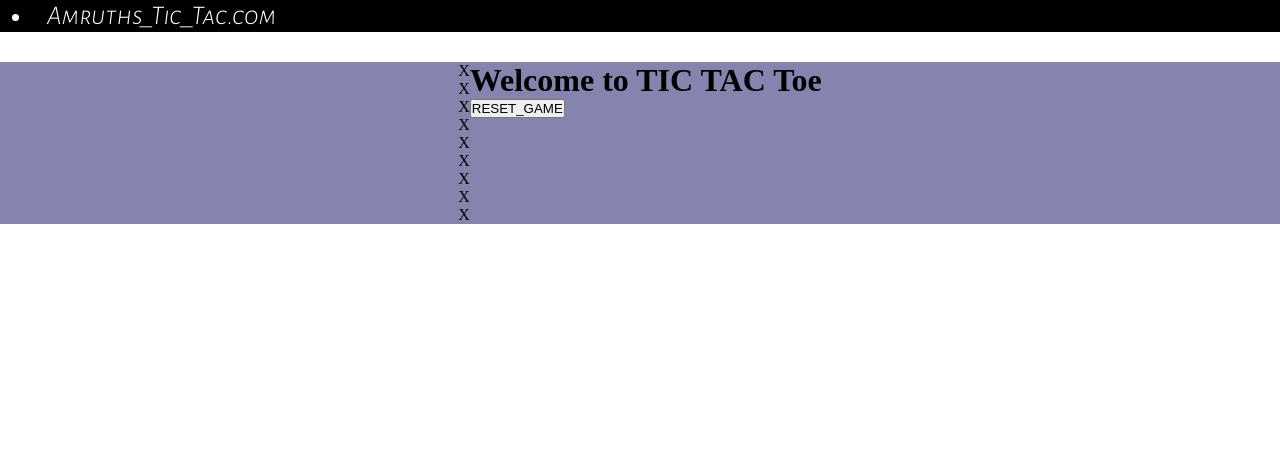
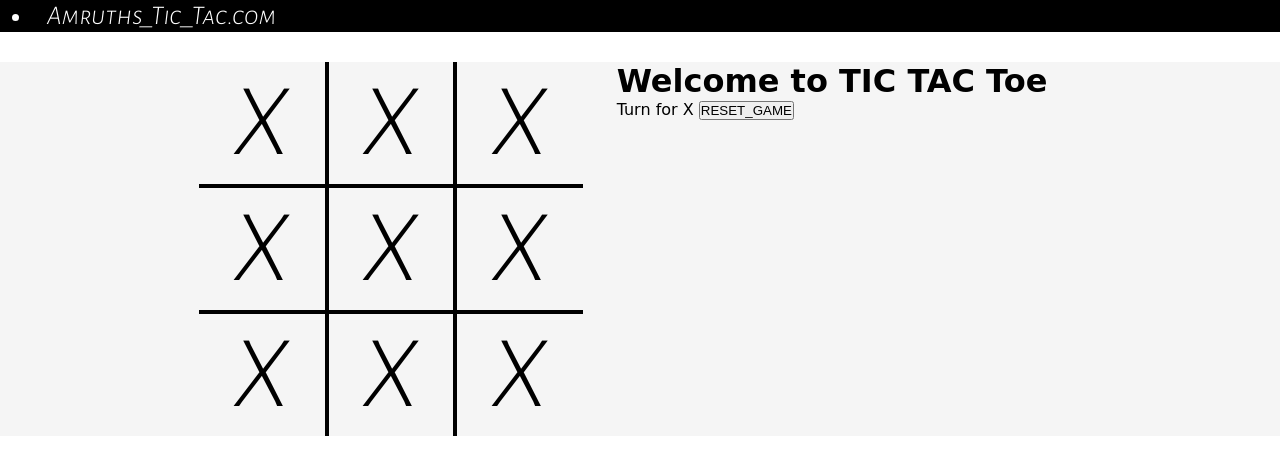
Before and after one commit to amruthg/Tic_Tac_Toe, a plain HTML site: page index.html in a window 1280 px wide. Drawn offline with Linux system fonts and the light colour scheme.

Commit message:
game skeleton2

```diff
--- a/index.html
+++ b/index.html
@@ -29,24 +29,29 @@
         <!-- first let us make the game for which i will need another conatiner -->
         <div class="container">
             <!-- here each line represents each box from the grid -->
+            <div class="box bt-0 bl-0"><span class="box_text">X</spans></div>
+            <div class="box bt-0"><span class="box_text">X</spans></div>
+            <div class="box bt-0 br-0"><span class="box_text">X</spans></div>
+            <div class="box bl-0"><span class="box_text">X</spans></div>
             <div class="box"><span class="box_text">X</spans></div>
-            <div class="box"><span class="box_text">X</spans></div>
-            <div class="box"><span class="box_text">X</spans></div>
-            <div class="box"><span class="box_text">X</spans></div>
-            <div class="box"><span class="box_text">X</spans></div>
-            <div class="box"><span class="box_text">X</spans></div>
-            <div class="box"><span class="box_text">X</spans></div>
-            <div class="box"><span class="box_text">X</spans></div>
-            <div class="box"><span class="box_text">X</spans></div>
+            <div class="box br-0"><span class="box_text">X</spans></div>
+            <div class="box bl-0 bb-0"><span class="box_text">X</spans></div>
+            <div class="box bb-0"><span class="box_text">X</spans></div>
+            <div class="box bb-0 br-0"><span class="box_text">X</spans></div>
         </div>
         <!-- making a container for the information -->
         <div class="game_information">
             <h1>Welcome to TIC TAC Toe</h1>
             <div>
                 <!-- this span will have all the information -->
-                <span class="info"></span>
+                <span class="info">Turn for X</span>
                 <!-- a button for reset -->
                 <button id="reset">RESET_GAME</button>
+                <!-- adding a gif in case of victory -->
+                <div class="image_box">
+                    <!-- image is already downloaded -->
+                    <img src="victory.gif" alt="">
+                </div>
             </div>
         </div>
     </div>
--- a/style.css
+++ b/style.css
@@ -1,5 +1,7 @@
 /* importing the font from the below url */
 @import url('https://fonts.googleapis.com/css2?family=Alegreya+Sans+SC:ital,wght@1,300&display=swap');
+@import url('https://fonts.googleapis.com/css2?family=Alegreya+Sans+SC:ital,wght@1,300&family=Roboto&display=swap');
+
 
 
 *{
@@ -34,7 +36,7 @@ nav ul{
 
 /* now the css for game container */
 .game_container{
-    background-color: rgb(132, 132, 175);
+    background-color: whitesmoke;
     display: flex;
     /* tells where my content should be */
     justify-content: center;
@@ -42,3 +44,58 @@ nav ul{
     margin-top: 30px;
 }
 /* css for the container */
+.container{
+    /* diaplay the content in the form of a grid */
+    display: grid;
+    grid-template-columns: repeat(3, 10vw);
+    grid-template-columns: repeat(3, 10vw);
+    font-family:'Alegreya Sans SC', sans-serif;
+
+}
+
+.box{
+    /* border size of the box */
+    border: 2px solid black;
+    /* font of x in the box */
+    font-size: 8vw;
+    /* if the cursor gies in the box change color of the box */
+    cursor: pointer;
+    /* puts the content in the center */
+    display: flex;
+    justify-content: center;
+    align-items: center;
+}
+
+.box:hover{
+    /* color for hover */
+    background-color: rgb(184, 133, 231);
+}
+
+/* padding for game info */
+
+.game_information{
+
+    padding: 0 34px;
+    font-family: 'Baloo Bhaina 2', cursive;
+}
+
+.image_box img{
+    /* dealing with the victory gif */
+    display:none;
+}
+
+.br-0{
+    border-right: 0;
+}
+
+.bl-0{
+    border-left: 0;
+}
+
+.bt-0{
+    border-top: 0;
+}
+
+.bb-0{
+    border-bottom:0 ;
+}
```
Also changed, not shown: victory.gif (added).
